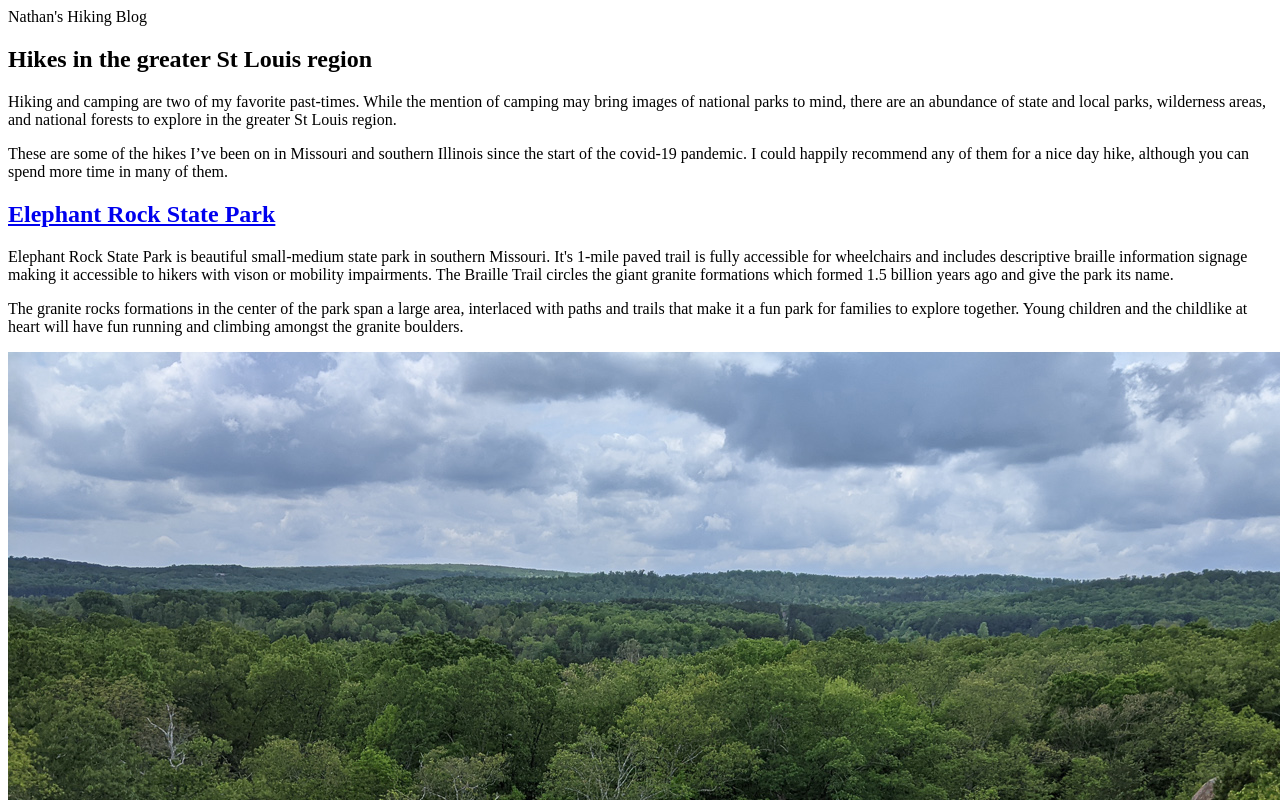
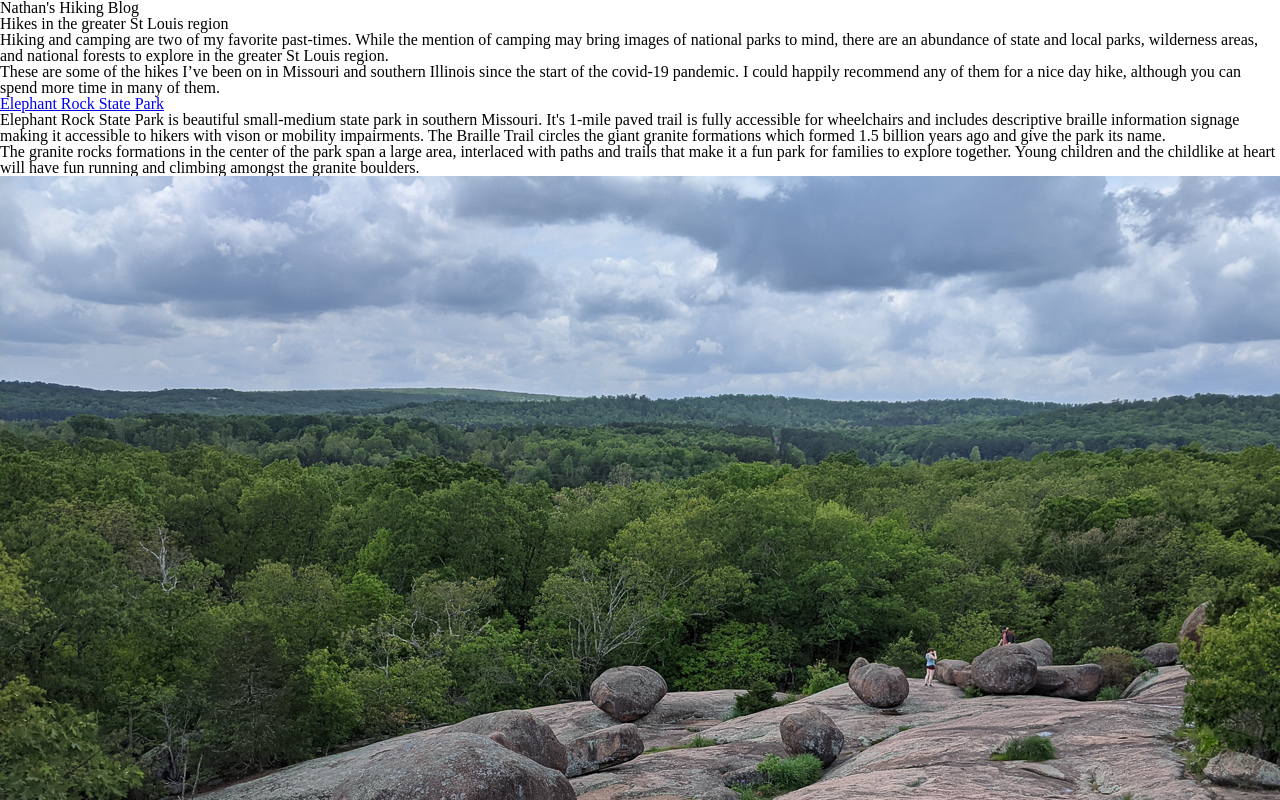
Before and after one commit to STL-LC101-Sept-22/js-assignment-4-html-me-something-Nathan-422, a website: page index.html in a window 1280 px wide. Shown: the top 800 px of the page. Drawn offline with Linux system fonts and the light colour scheme.

Commit message:
inital CSS, with CSS reset

```diff
--- a/styles.css
+++ b/styles.css
@@ -1 +1,56 @@
-/* Write your CSS here! */
+/* http://meyerweb.com/eric/tools/css/reset/
+   v2.0 | 20110126
+   License: none (public domain)
+*/
+
+html, body, div, span, applet, object, iframe,
+h1, h2, h3, h4, h5, h6, p, blockquote, pre,
+a, abbr, acronym, address, big, cite, code,
+del, dfn, em, img, ins, kbd, q, s, samp,
+small, strike, strong, sub, sup, tt, var,
+b, u, i, center,
+dl, dt, dd, ol, ul, li,
+fieldset, form, label, legend,
+table, caption, tbody, tfoot, thead, tr, th, td,
+article, aside, canvas, details, embed,
+figure, figcaption, footer, header, hgroup,
+menu, nav, output, ruby, section, summary,
+time, mark, audio, video {
+	margin: 0;
+	padding: 0;
+	border: 0;
+	font-size: 100%;
+	font: inherit;
+	vertical-align: baseline;
+}
+/* HTML5 display-role reset for older browsers */
+article, aside, details, figcaption, figure,
+footer, header, hgroup, menu, nav, section {
+	display: block;
+}
+body {
+	line-height: 1;
+}
+ol, ul {
+	list-style: none;
+}
+blockquote, q {
+	quotes: none;
+}
+blockquote:before, blockquote:after,
+q:before, q:after {
+	content: '';
+	content: none;
+}
+table {
+	border-collapse: collapse;
+	border-spacing: 0;
+}
+
+header {
+
+}
+
+footer {
+
+}
```
